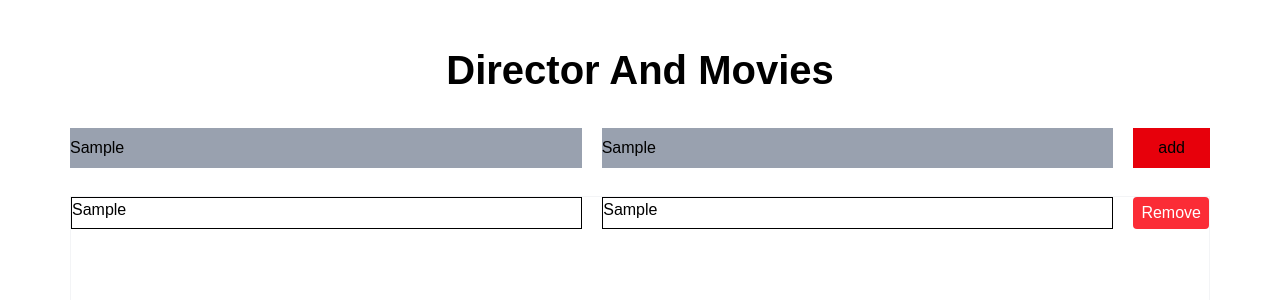
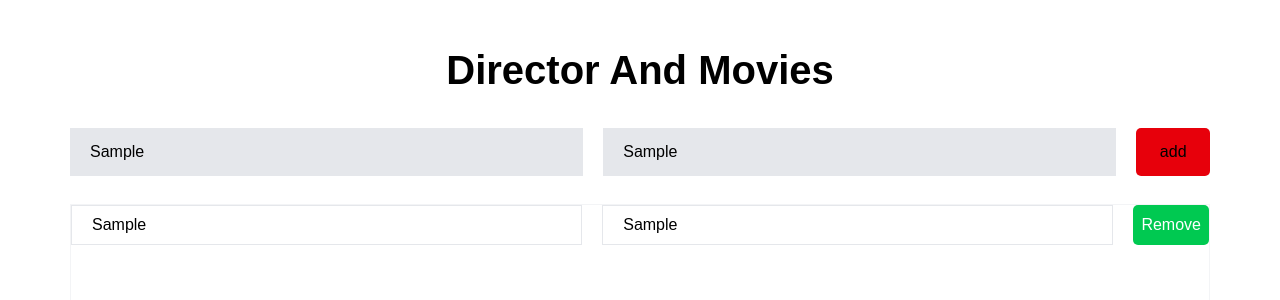
Before and after one commit to nittothomas94/todo-next, a Next.js app: page / in a window 1280 px wide. Both pictures are taken after typing "Sample", "Sample" into the empty fields and a click on the button "add". Shown: the top 300 px of the page. Built offline with nearby package versions, Linux system fonts and the light colour scheme.

Commit message:
button effects added

```diff
--- a/src/app/page.jsx
+++ b/src/app/page.jsx
@@ -37,20 +37,20 @@ const Home = () => {
         </h1>
         <div className="flex gap-5 w-[95%]">
           <input
-            className="bg-gray-400 w-full h-10"
+            className="bg-gray-200 w-full h-12 px-5"
             placeholder="Director Name"
             onChange={e => handleChangeDirector(e)}
           />
 
           <input
-            className="bg-gray-400 w-full h-10"
+            className="bg-gray-200 px-5 w-full h-12"
             placeholder="Movie Name"
             onChange={e => handleChangeMovie(e)}
           />
 
           <Button
             onClick={handleAddClick}
-            className="bg-red-600 w-[15%]"
+            className="bg-red-600 w-[15%] cursor-pointer hover:bg-red-800 rounded-[5px] hover:text-white active:scale-95"
             text="add"
           />
         </div>
@@ -58,14 +58,17 @@ const Home = () => {
         <div className="flex flex-col gap-5 w-[95%] border border-gray-100 min-h-100">
           {data.map((item, index) => (
             <div key={index} className="flex gap-5 w-full">
-              <p className="w-full border"> {item.director}</p>
-              <p className="w-full border">{item.movie}</p>
-              <button
+              <p className="w-full h-10 border border-gray-200 px-5 py-3 flex items-center">
+                {item.director}
+              </p>
+              <p className="px-5 w-full h-10 border border-gray-200 py-3 flex items-center">
+                {item.movie}
+              </p>
+              <Button
                 onClick={() => handleRemoveRow(index)}
-                className="bg-red-500 text-white px-2 py-1 rounded"
-              >
-                Remove
-              </button>
+                className="bg-green-500 text-white px-2 py-1 rounded-[5px] cursor-pointer hover:bg-green-800  hover:text-white active:scale-95"
+                text="Remove"
+              />
             </div>
           ))}
         </div>
```
